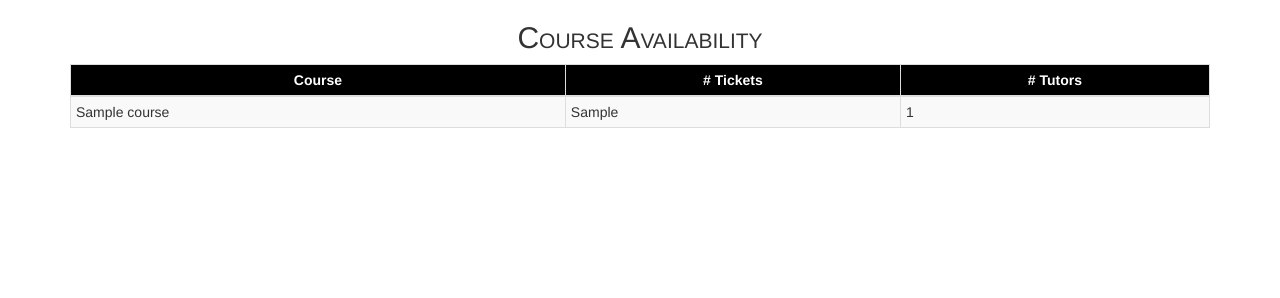
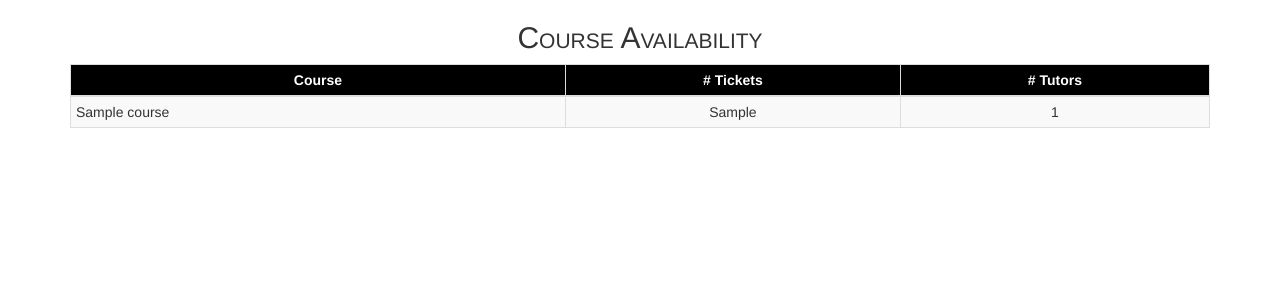
Before and after one commit to a-hodges/ist-tutoring, a Flask app: template templates/status.html in a window 1280 px wide. Shown: the part 266-564 px from the top of the page. Run offline with Flask 2, Linux system fonts and the light colour scheme; the template is opened without the code that fills it: most values are stand-ins (such as "Sample title", 1, 10 or a date in 2020); some libraries are stand-ins or nearby versions.

Commit message:
Centered current tickets and tutors #s on status page

```diff
--- a/templates/status.html
+++ b/templates/status.html
@@ -6,6 +6,11 @@
 <link rel="stylesheet" type="text/css" href="{{ url_for('static', filename='css/index.css') }}">
 <link rel="stylesheet" type="text/css" href="{{ url_for('static', filename='css/status.css') }}">
 <meta http-equiv="refresh" content="{{ config.get('STATUS_REFRESH_SECONDS') }}">
+<style>
+.centered {
+    text-align: center;
+}
+</style>
 {% endblock %}
 
 {% block content %}
@@ -33,8 +38,8 @@
                 {% for course in courses %}
                 <tr>
                     <td>{{ course }}</td>
-                    <td>{{ course.current_tickets }}</td>
-                    <td>{{ len(course.current_tutors) }}</td>
+                    <td class="centered">{{ course.current_tickets }}</td>
+                    <td class="centered">{{ len(course.current_tutors) }}</td>
                 </tr>
                 {% endfor %}
             </tbody>
```
